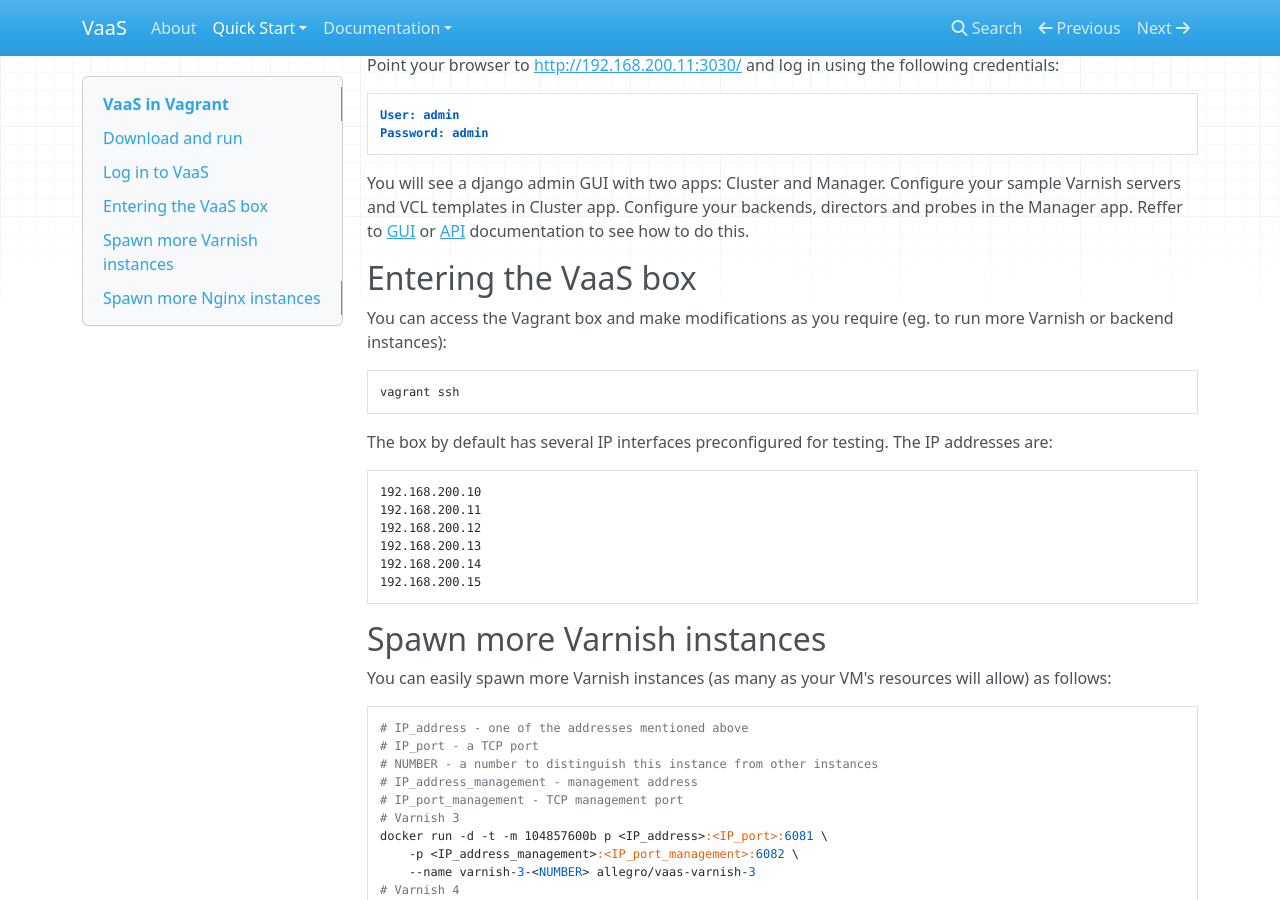
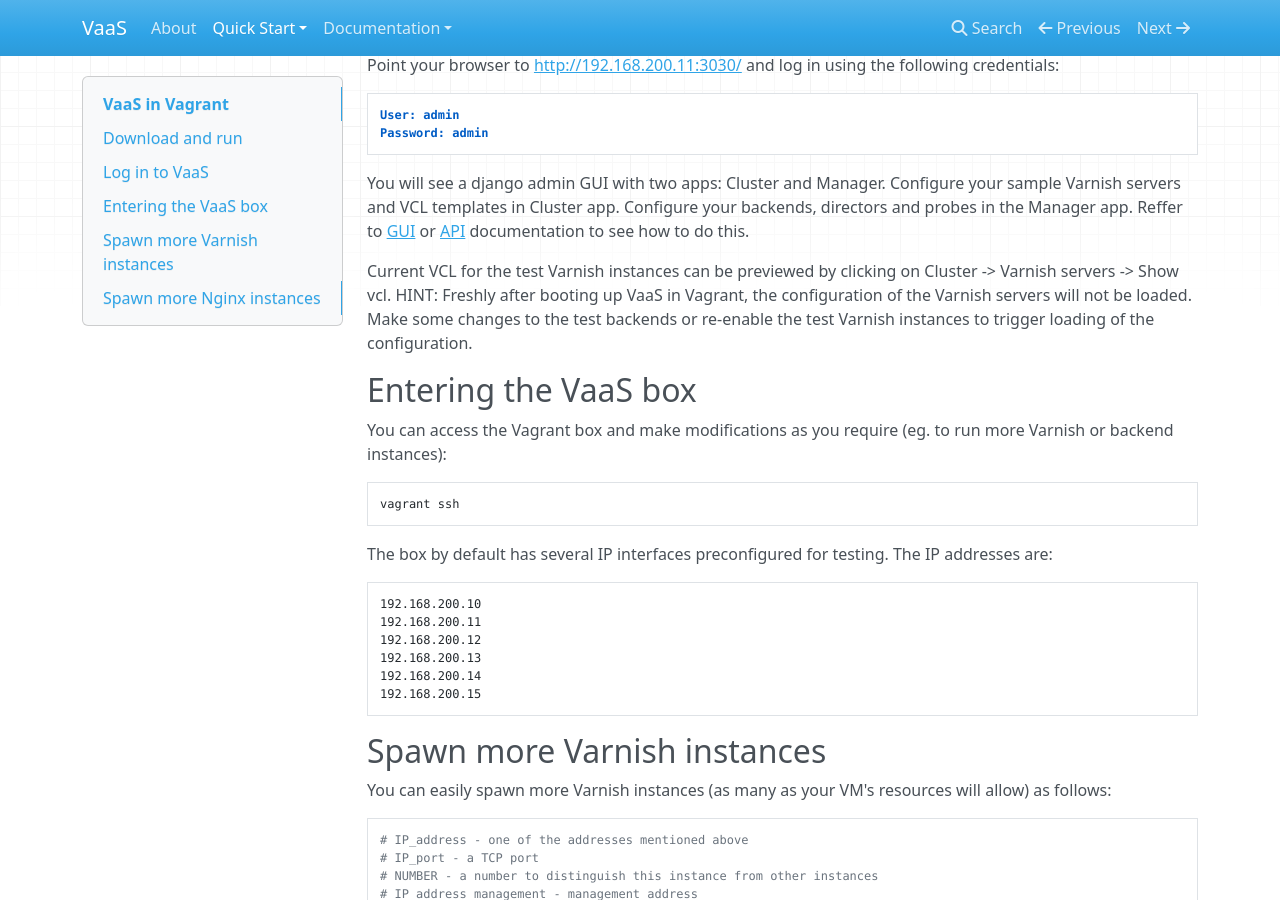
Before and after one commit to allegro/vaas, an MkDocs documentation site: the page built from docs/quick-start/vagrant.md, in a window 1280 px wide and 900 px high, scrolled down 574 px. Built offline with MkDocs 1.6.1, drawn with Linux system fonts in a browser that asks for light colours; nearby versions of some CDN libraries; old or Windows-style settings are respelled for this version of MkDocs.

Commit message:
Boosting VaaS in Vagrant user experience

```diff
--- a/docs/quick-start/vagrant.md
+++ b/docs/quick-start/vagrant.md
@@ -25,6 +25,8 @@
     Password: admin
 
 You will see a django admin GUI with two apps: Cluster and Manager. Configure your sample Varnish servers and VCL templates in Cluster app. Configure your backends, directors and probes in the Manager app. Reffer to [GUI](../documentation/gui.md) or [API](../documentation/api.md) documentation to see how to do this.
+
+Current VCL for the test Varnish instances can be previewed by clicking on Cluster -> Varnish servers -> Show vcl. HINT: Freshly after booting up VaaS in Vagrant, the configuration of the Varnish servers will not be loaded. Make some changes to the test backends or re-enable the test Varnish instances to trigger loading of the configuration.
 
 Entering the VaaS box
 ---------------------
```
Also changed, not shown: 2 other files.
